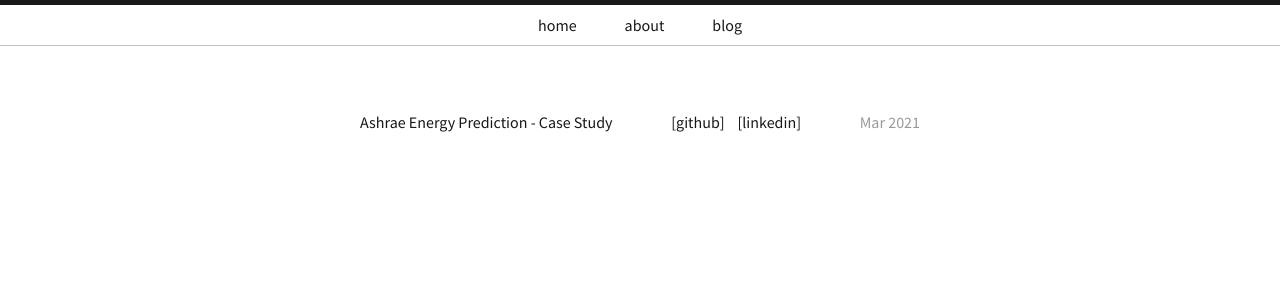
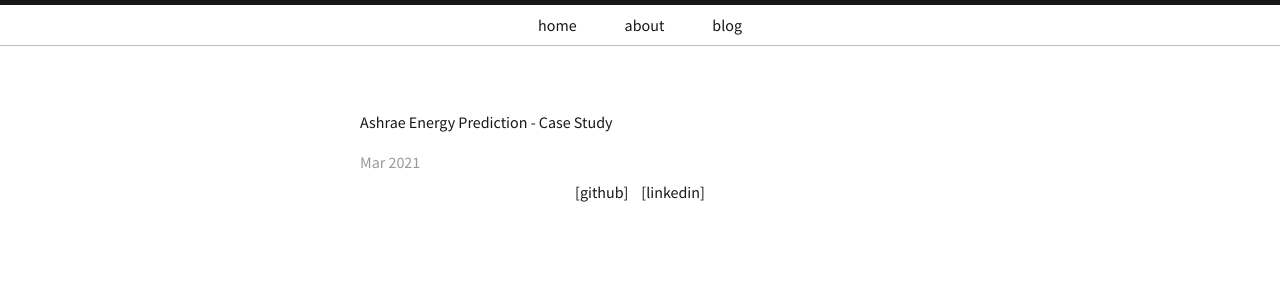
Before and after one commit to hssharadga/hssharadga.github.io, a Jekyll site: the page built from blog/index.html, in a window 1280 px wide. Shown: the top 300 px of the page. Built offline with Jekyll 4.4.1, drawn with Linux system fonts in a browser that asks for light colours; the list of posts is cut into pages by our own code.

Commit message:
Update _posts.scss

```diff
--- a/_sass/pages/_posts.scss
+++ b/_sass/pages/_posts.scss
@@ -6,12 +6,6 @@
 
 .page,
 .post {
-  display: block;
-  margin-bottom: 0.4em;
-}
-
-.posts {
-  display: block;
   margin-bottom: 0.4em;
 }
 
@@ -28,15 +22,11 @@
 }
 
 .post-title {
-  display: flex;
-  float: left;
   margin-top: 0;
 
 }
 
 // Meta data line below post title
 .post-date {
-  display: flex;
-  float: right;
   color: $post-date-color;
 }
```
